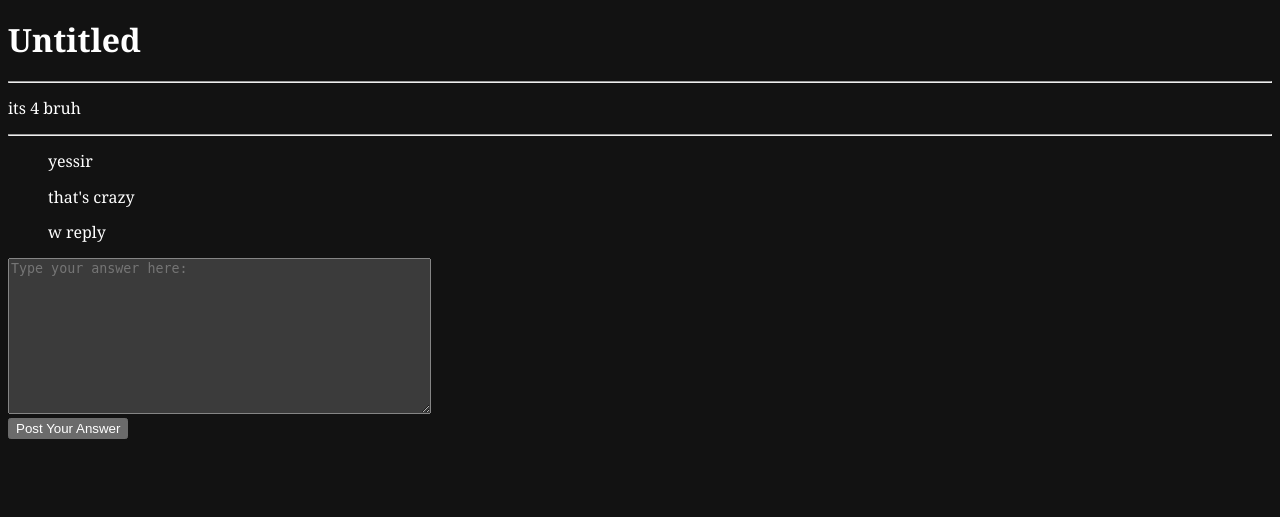
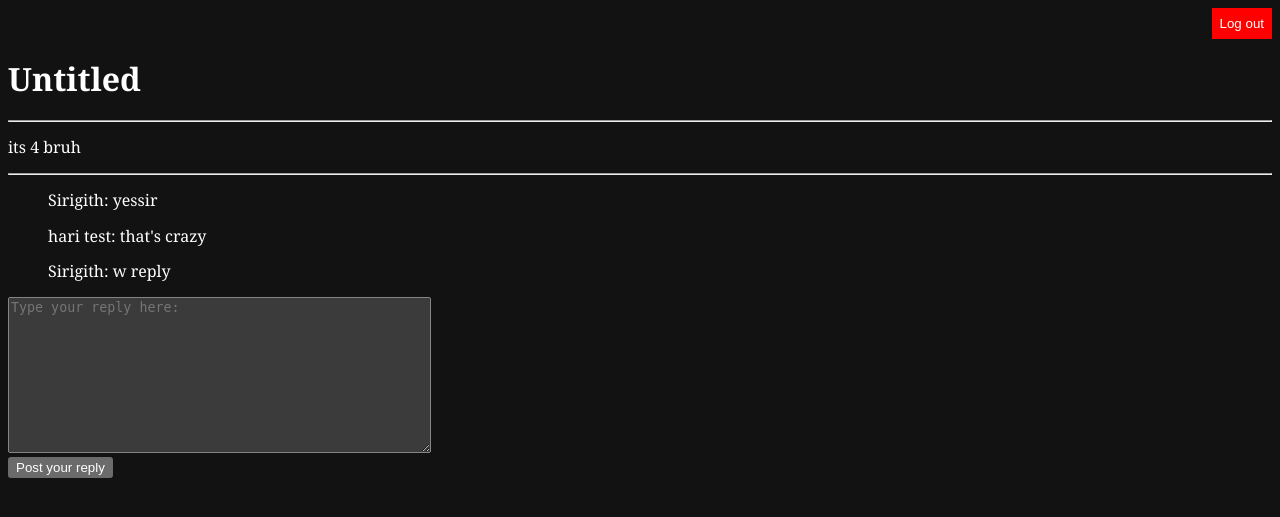
Before and after one commit to StructuredProgramming/CongressionalAppChallenge, a Flask app: page /displaypost/2 in a window 1280 px wide. Shown: the top 517 px of the page. Run offline with Flask 3, Linux system fonts and the light colour scheme; a user stored in the database is signed in.

Commit message:
started refactor of app.py, created profile page, got replies to replies working in the ui with jinja

```diff
--- a/app.py
+++ b/app.py
@@ -1,4 +1,4 @@
-from flask import Flask, render_template, url_for, redirect, jsonify
+from flask import Flask, Blueprint, render_template, url_for, redirect, jsonify
 from flask_sqlalchemy import SQLAlchemy
 from flask_login import (
     UserMixin,
@@ -41,8 +41,13 @@ class Post(db.Model, UserMixin):
     id = db.Column(db.Integer, primary_key=True)
     is_reply = db.Column(db.Boolean, default=False, nullable=True)
     reply_id = db.Column(db.Integer, default=0, nullable=True)
+    owner = db.Column(db.Integer)
     Title = db.Column(db.String(100), default="Untitled")
     Body = db.Column(db.String(1000), nullable=False)
+    upvotes = db.Column(
+        db.Integer, default=0, nullable=True
+    )  # remember to change Title, Body, upvotes and downvotes to be mutable
+    downvotes = db.Column(db.Integer, default=0, nullable=True)
 
 
 class Tag(db.Model, UserMixin):
@@ -54,21 +59,21 @@ class Tag(db.Model, UserMixin):
 
 
 def retrieveReplies(post_id):
-    # User.query.filter_by(username=username.data).all
     post = Post.query.filter_by(id=post_id).first()
-    ans = [(post.Title, post.Body)]
-    for i in Post.query.filter_by(reply_id=post_id, is_reply=True):
-        ans.append(retrieveReplies(i.id))
-    # print(ans)
+    ans = {
+        "title": post.Title,
+        "body": post.Body,
+        "username": User.query.get(post.owner).username,
+        "id": post_id,
+        "children": [],
+    }
+    for reply in Post.query.filter_by(reply_id=post_id, is_reply=True):
+        ans["children"].append(retrieveReplies(reply.id))
     return ans
 
 
-# def returnRepliesJson(post_id): #use this when sending a json
-#     return jsonify(retrieveReplies(post_id))
-
-
 def retrieveTags(post_id):
-    return [i.tag_string for i in Tag.query.filter_by(tag_to=post_id)]
+    return [tag.tag_string for tag in Tag.query.filter_by(tag_to=post_id)]
 
 
 class SignUpForm(FlaskForm):
@@ -110,23 +115,16 @@ class PostQuestionForm(FlaskForm):
         render_kw={"placeholder": "Enter your question here: ", "rows": 10, "cols": 50},
     )
 
-    # Body = StringField(
-    #     validators=[InputRequired(), Length(min=5, max=1000)],
-    #     render_kw={"placeholder": "Enter your question here: "},
-    # )
     submit = SubmitField("Post")
 
 
-class PostAnswerForm(FlaskForm):
-    body = TextAreaField(
+class PostReplyForm(FlaskForm):
+    Body = TextAreaField(
         validators=[InputRequired(), Length(min=5, max=1000)],
-        render_kw={"placeholder": "Type your answer here: ", "rows": 10, "cols": 50},
+        render_kw={"placeholder": "Type your reply here: ", "rows": 10, "cols": 50},
     )
-    # body = StringField(
-    #     validators=[InputRequired(), Length(min=5, max=1000)],
-    #     render_kw={"placeholder": "Type your answer here: "},
-    # )
-    submit = SubmitField("Post Your Answer")
+
+    submit = SubmitField("Post your reply")
 
 
 @app.route("/")
@@ -157,16 +155,23 @@ def logout():
     return redirect(url_for("login"))
 
 
+@app.route("/profile")
+@login_required
+def profile():
+    return render_template("profile.html", user=User.query.get(current_user.id))
+
+
 @app.route("/createpost", methods=["GET", "POST"])
 @login_required
 def createpost():
-    # print(User.query.filter_by(id=current_user.id).first().username)
     user = User.query.filter_by(id=current_user.id).first()
     f = PostQuestionForm()
     if f.validate_on_submit():
         title = f.Title.data
         body = f.Body.data
-        post = Post(Title=title, Body=body, is_reply=False, reply_id=0)
+        post = Post(
+            Title=title, Body=body, is_reply=False, reply_id=0, owner=current_user.id
+        )
         db.session.add(post)
         db.session.commit()
         return redirect(url_for("home"))
@@ -177,28 +182,32 @@ def createpost():
 @login_required
 def displaypost(id):
     post = Post.query.get(int(id))
-    f = PostAnswerForm()
+    f = PostReplyForm()
 
     if f.validate_on_submit():
-        body = f.body.data
-        reply = Post(Body=body, is_reply=True, reply_id=id)
+        body = f.Body.data
+        reply = Post(Body=body, is_reply=True, reply_id=id, owner=current_user.id)
         db.session.add(reply)
         db.session.commit()
-        return render_template("displaypost.html", post=post, form=f)
+        return render_template(
+            "displaypost.html", post=post, form=f, retrieveReplies=retrieveReplies
+        )
     print(f.errors)
-    return render_template("displaypost.html", post=post, form=f)
+    return render_template(
+        "displaypost.html", post=post, form=f, retrieveReplies=retrieveReplies
+    )
 
 
 @app.route("/api/repliesforpost/<int:id>", methods=["GET"])
 @login_required
 def getrepliesforpost(id):
+    print(retrieveReplies(id))
     return jsonify(retrieveReplies(id))
 
 
 @app.route("/home", methods=["GET", "POST"])
 @login_required
 def home():
-    # print(User.query.filter_by(id=current_user.id).first().username)
     user = User.query.filter_by(id=current_user.id).first()
     posts = Post.query.filter_by(is_reply=False).all()
     return render_template("home.html", user=user, posts=posts)
--- a/static/css/theme.css
+++ b/static/css/theme.css
@@ -26,3 +26,6 @@ nav:has(.nav-btn){
     flex-direction: row-reverse;
     gap: 1.25rem;
 }
+.nav-btn.logout-btn{
+    background-color: red;
+}
--- a/static/js/displayPost.js
+++ /dev/null
@@ -1,39 +0,0 @@
-async function renderReplies(id){
-    console.log(id);
-
-    const repliesList = document.querySelector('.replies');
-
-    const replyTree = await fetch(`/api/repliesforpost/${id}`).then(x => x.json());
-
-    // we don't render 0 because that's the post we're replying to
-    for(let i = 1; i < replyTree.length; i++){
-        const tree = replyTree[i];
-        recursivelyRender(tree, repliesList);
-    }
-
-}
-
-// tree is an array and at is a ul node
-function recursivelyRender(tree, at, depth=0){
-    //first elem will be the reply itself; following elems will be replies to the reply
-    //the second elem of the reply is the body
-    if(depth > 50){
-        console.error('Too much recursion, something broke', tree, at);
-        throw 'Too much recursion (over 50 layers deep) at recursivelyRender, something broke';
-    }
-
-    for(let i = 0; i < tree.length; i++){
-        const li = document.createElement('li');
-
-        //if there's no nesting to take care of (we're at the deepest level of nesting)
-        if(typeof tree[i][0] === 'string' && typeof tree[i][1] === 'string'){
-            li.innerText = tree[i][1]; // just set the li's text to the body of the reply
-        }else{ // if there are replies to this reply
-            const ul = document.createElement('ul'); // create a list to contain them
-            li.appendChild(ul); // set that list as the contents of the li
-            recursivelyRender(tree[i], ul, depth+1); //then render the replies to the reply
-        }
-
-        at.appendChild(li); // add the li to the "at" list
-    }
-}
--- a/templates/displaypost.html
+++ b/templates/displaypost.html
@@ -7,23 +7,37 @@
 
     <link rel="stylesheet" href="{{ url_for('static', filename='css/theme.css') }}">
 
-    <script src="{{ url_for('static',filename='js/displayPost.js')  }}" defer></script>
-    <script type="module">
-        // const post_id = {{post.id}};
-        const post_id = Number('{{post.id|string}}'); //jinja stuff; I just wrapped it like this to satisfy the linter
-        renderReplies(post_id);
-    </script>
     <style>
         ul.replies, ul.replies ul{
             list-style-type: none;
         }
 
-        ul.replies li+li{
+        ul.replies li{
             margin-top: 1rem;
+        }
+
+
+        .reply{
+            display: flex;
+            gap: 3rem;
+        }
+        .reply:hover{
+            background-color: hsla(224deg, 27%, 26%, 0.8);
+        }
+        .reply-to-btn{
+            display: none;
+        }
+        .reply:hover > .reply-to-btn{
+            display: block;
         }
     </style>
 </head>
 <body>
+    <nav>
+        <button class="nav-btn logout-btn" onclick="location.href = '/logout'">
+            <a href="/logout">Log out</a>
+        </button>
+    </nav>
     <div class="post">
         <h1> {{post.Title}}</h1>
         <hr>
@@ -31,12 +45,28 @@
         <hr>
     </div>
 
-    <ul class="replies"></ul>
+    <ul class="replies">
+        {% for elem in retrieveReplies(post.id).children recursive %}
+        <li>
+            <div class="reply">
+                {{elem.username}}: {{elem.body}}
+                <button class="reply-to-btn">
+                    <a href="/displaypost/{{elem.id}}">Reply to</a>
+                </button>
+            </div>
+            {% if elem.children %}
+            <ul>
+                {{ loop(elem.children) }}
+            </ul>
+            {% endif %}
+        </li>
+        {% endfor %}
+    </ul>
 
     <div class="post-answer">
         <form method="POST">
             {{form.csrf_token}}
-            {{form.body}}
+            {{form.Body}}
             <br>
             {{form.submit}}
         </form>
--- a/templates/home.html
+++ b/templates/home.html
@@ -8,9 +8,6 @@
     <link rel="stylesheet" href="{{ url_for('static', filename='css/theme.css') }}">
 
     <style>
-        .nav-btn.logout-btn{
-            background-color: red;
-        }
         .posts-container{
             display: grid;
             grid-template-columns: 1fr;
```
Also changed, not shown: authentication.py (added, +16 -0 lines), templates/profile.html (added, +23 -0 lines), instance/database.db.
